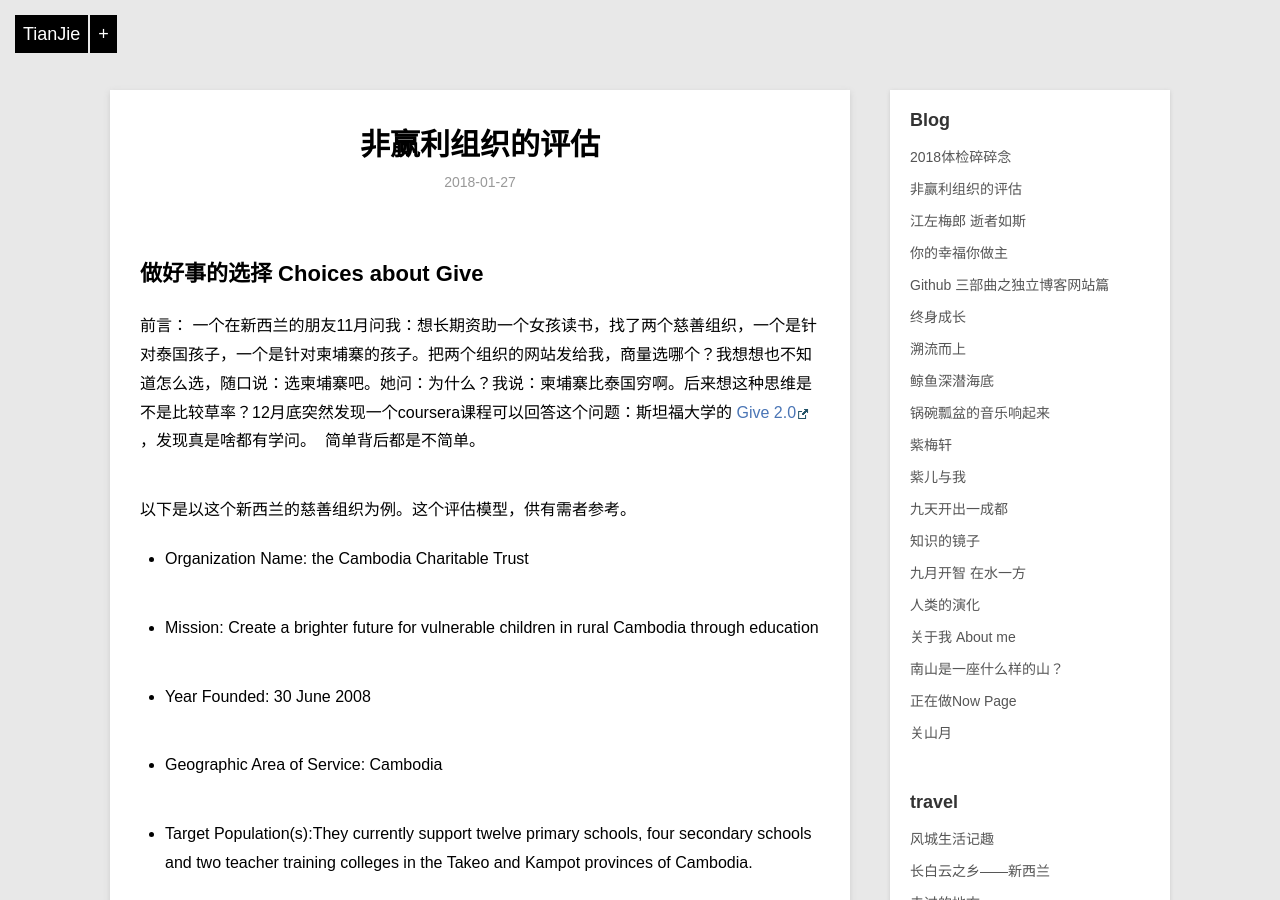
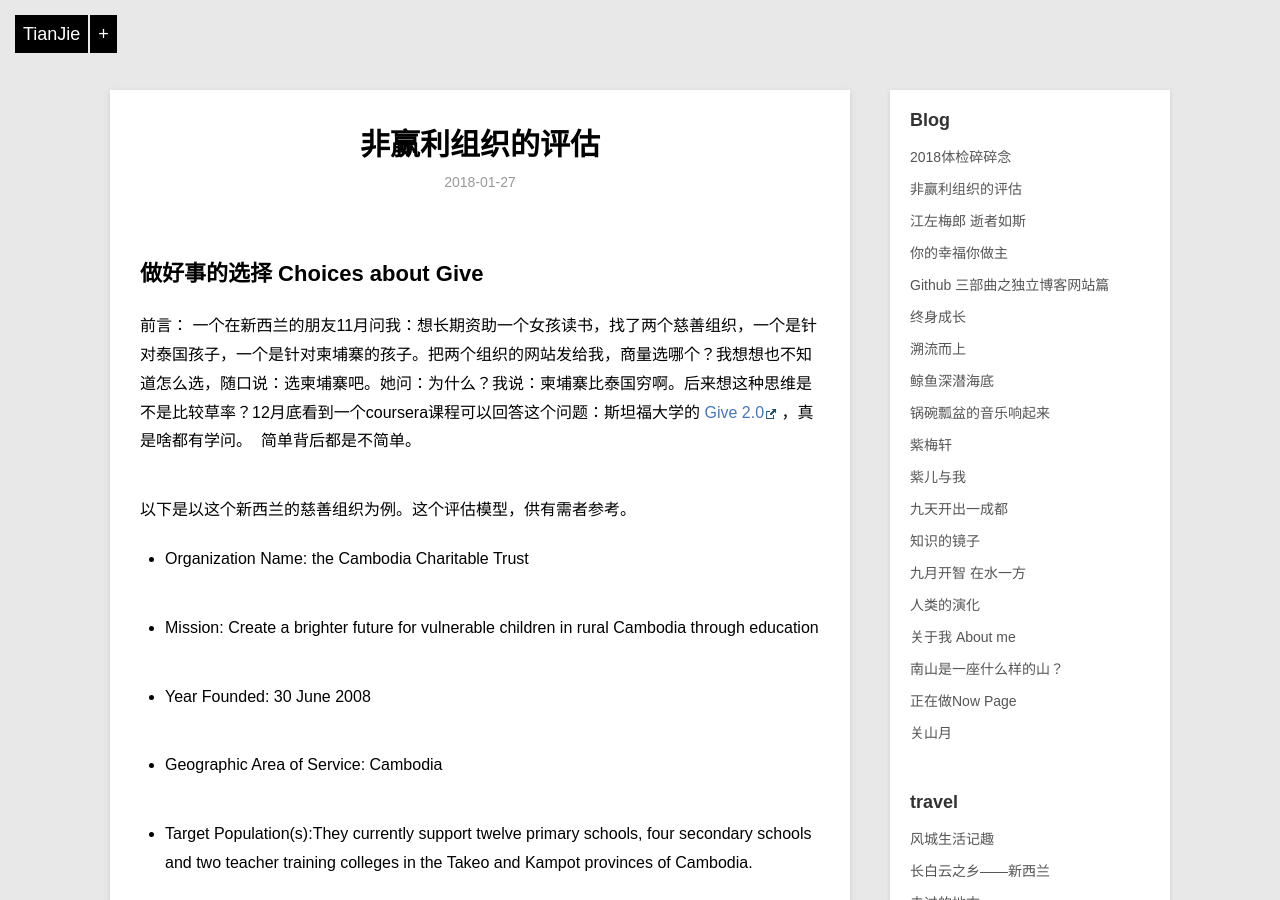
Before and after one commit to violettianjie/violettianjie.github.io, a Jekyll site: the page built from _posts/blog/2018-01-27-give.md, in a window 1280 px wide and 900 px high. Built offline with Jekyll 4.4.1, drawn with Linux system fonts in a browser that asks for light colours; comment, search, counter and statistics services are not loaded.

Commit message:
Update 2018-01-27-give.md

```diff
--- a/_posts/blog/2018-01-27-give.md
+++ b/_posts/blog/2018-01-27-give.md
@@ -10,7 +10,7 @@ category: blog
 ## 做好事的选择 Choices about Give
 
 前言：
-一个在新西兰的朋友11月问我：想长期资助一个女孩读书，找了两个慈善组织，一个是针对泰国孩子，一个是针对柬埔寨的孩子。把两个组织的网站发给我，商量选哪个？我想想也不知道怎么选，随口说：选柬埔寨吧。她问：为什么？我说：柬埔寨比泰国穷啊。后来想这种思维是不是比较草率？12月底突然发现一个coursera课程可以回答这个问题：斯坦福大学的 [Give 2.0](https://www.coursera.org/learn/philanthropist?siteID=je6NUbpObpQ-lxc.hTMpAGJSw9YxDh.U7A&utm_content=10&utm_medium=partners&utm_source=linkshare&utm_campaign=je6NUbpObpQ) ，发现真是啥都有学问。  简单背后都是不简单。
+一个在新西兰的朋友11月问我：想长期资助一个女孩读书，找了两个慈善组织，一个是针对泰国孩子，一个是针对柬埔寨的孩子。把两个组织的网站发给我，商量选哪个？我想想也不知道怎么选，随口说：选柬埔寨吧。她问：为什么？我说：柬埔寨比泰国穷啊。后来想这种思维是不是比较草率？12月底看到一个coursera课程可以回答这个问题：斯坦福大学的 [Give 2.0](https://www.coursera.org/learn/philanthropist?siteID=je6NUbpObpQ-lxc.hTMpAGJSw9YxDh.U7A&utm_content=10&utm_medium=partners&utm_source=linkshare&utm_campaign=je6NUbpObpQ) ，真是啥都有学问。  简单背后都是不简单。
 
 以下是以这个新西兰的慈善组织为例。这个评估模型，供有需者参考。
 
```
